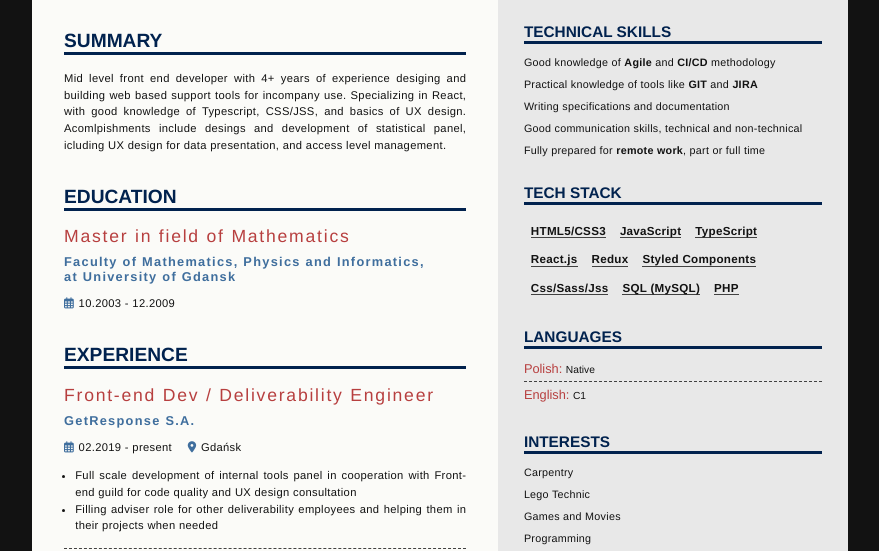
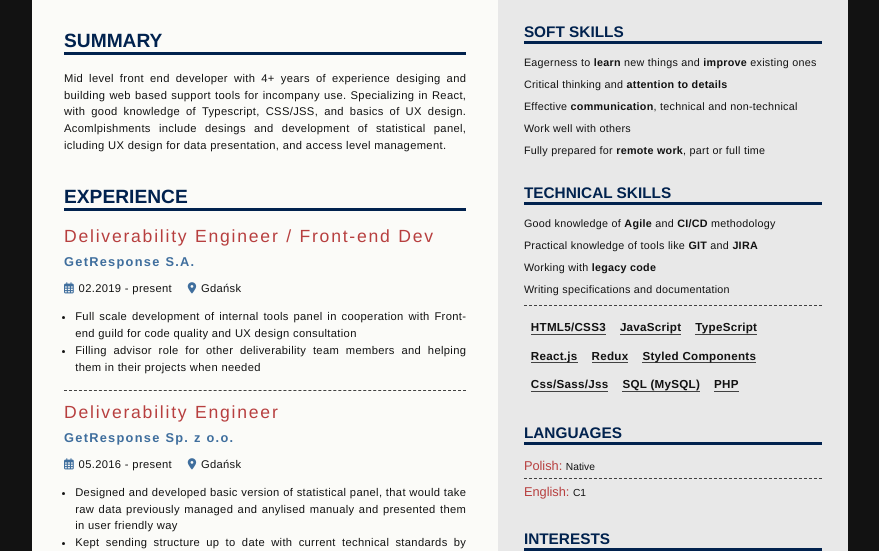
Before and after one commit to MordisDev/CV, a plain HTML site: page index.html in a window 1280 px wide. Shown: the part 272-823 px from the top of the page, without its empty margins (200-1079 px from the left). Drawn offline with Linux system fonts and the light colour scheme.

Commit message:
Change is skills presentation, minor text fixes

```diff
--- a/data/sourceData.js
+++ b/data/sourceData.js
@@ -22,10 +22,12 @@ const sourceData = {
         {
             icon: "fa-brands fa-github",
             content: "github.com/mordisdev",
+            isLink: true,
         },
         {
             icon: "fa-brands fa-linkedin",
             content: "linkedin.com/in/irek-rybinski-85734384",
+            isLink: true,
         },
     ],
     summary: "Mid level front end developer with 4+ years of experience desiging and building web based support tools for incompany use. Specializing in React, with good knowledge of Typescript, CSS/JSS, and basics of UX design. Acomlpishments include desings and development of statistical panel, icluding UX design for data presentation, and access level management.",
@@ -33,60 +35,62 @@ const sourceData = {
         {
             start: "02.2019",
             end: "present",
-            "title": "Front-end Dev / Deliverability Engineer",
+            "title": "Deliverability Engineer / Front-end Dev",
             "company": "GetResponse S.A.",
             "location": "Gdańsk",
             "description": [
                 "Full scale development of internal tools panel in cooperation with Front-end guild for code quality and UX design consultation",
-                "Filling adviser role for other deliverability employees and helping them in their projects when needed",
+                "Filling advisor role for other deliverability team members and helping them in their projects when needed",
             ],
         },
         {
             start: "05.2016",
-            end: "02.2019",
+            end: "present",
             title: "Deliverability Engineer",
-            company: "GetResponse sp. z o.o.",
+            company: "GetResponse Sp. z o.o.",
             location: "Gdańsk",
             description: [
-                "Designed and developed basic varsion of statistical panel, that would take raw data previously managed and anylised manualy and presented them in user friendly way",
+                "Designed and developed basic version of statistical panel, that would take raw data previously managed and anylised manualy and presented them in user friendly way",
                 "Kept sending structure up to date with current technical standards by desiging and overlooking application development related to sending infrastructure",
                 "Maintained mass mailing sending structure server side",
                 "Consulting, advising and mentoring for other team members",
             ],
-            pdfPageBreakAfter: true,
+            //pdfPageBreakAfter: true,
         },
         {
             start: "12.2014",
             end: "05.2016",
             title: "Deliverability Manager",
-            company: "GetResponse sp. z o.o.",
+            company: "GetResponse Sp. z o.o.",
             location: "Gdańsk",
             description: [
                 "Designed and overlooked implementation of email traffic controll algorithm, that doubled key deliverability markers as a result",
                 "Building and maintaining working relationship with Email Service Providers by in-person representation on various conferences like M3AAWG",
                 "Maintenance and development of mass sending infrastructure on application and server side",
-                "Recruiting, consulting, advising and mentoring for other team members",
+                "Consulting, advising and mentoring team members",
+                "Being a part of recruitment team for new team members",
             ],
         },
         {
             start: "04.2013",
             end: "12.2014",
             title: "Privacy and Deliverability Manager",
-            company: "GetResponse sp. z o.o.",
+            company: "GetResponse Sp. z o.o.",
             location: "Gdańsk",
             description: [
                 "Designed and overlooked implementation of message content based anti-abuse alert system",
                 "Took part in early design stage of ML based Big Data analytics tool identifying potential abusive accounts based on subscription lists",
                 "Maintenance and development of mass sending infrastructure on application and server side",
                 "Building and maintaining working relationship with Email Service Providers by in-person representation on various conferences",
-                "Recruiting, consulting, advising and mentoring for other team members",
+                "Consulting, advising and mentoring team members",
+                "Being a part of recruitment team for new team members",
             ],
         },
         {
             start: "01.2011",
             end: "04.2013",
             title: "Senior Account Manager",
-            company: "GetResponse sp. z o.o.",
+            company: "GetResponse Sp. z o.o.",
             location: "Gdańsk",
             description: [
                 "Working with key customers to accommodate their marketing needs",
@@ -116,12 +120,18 @@ const sourceData = {
             school: "University of Gdansk",
         }
     ],
+    softSkills: [
+        "Eagerness to <b>learn</b> new things and <b>improve</b> existing ones",
+        "Critical thinking and <b>attention to details</b>",
+        "Effective <b>communication</b>, technical and non-technical",
+        "Work well with others",
+        "Fully prepared for <b>remote work</b>, part or full time"
+    ],
     technicalSkills: [
         "Good knowledge of <b>Agile</b> and <b>CI/CD</b> methodology",
         "Practical knowledge of tools like <b>GIT</b> and <b>JIRA</b>",
+        "Working with <b>legacy code</b>",
         "Writing specifications and documentation",
-        "Good communication skills, technical and non-technical",
-        "Fully prepared for <b>remote work</b>, part or full time"
     ],
     techStack: [
         "HTML5/CSS3",
--- a/scripts/index.js
+++ b/scripts/index.js
@@ -15,24 +15,32 @@ function generateSectioWithTitle(title) {
     return Section;
 }
 
-function generateListItemWithIcon(icon, content) {
+function generateListItemWithIcon(icon, content, isLink) {
     const Item = document.createElement('li');
 
     const Icon = document.createElement('i');
     Icon.setAttribute('class', icon);
     Item.appendChild(Icon);
 
-    const Content = document.createElement('span');
-    Content.setAttribute('class', 'description');
-    Content.textContent = content;
+    let Content;
+    if(isLink) {
+        Content = document.createElement('a');
+        Content.setAttribute('class', 'description');
+        Content.setAttribute('href',`https://${content}`);
+        Content.setAttribute('target', '_blank');
+        Content.textContent = content;
+    } else {
+        Content = document.createElement('span');
+        Content.setAttribute('class', 'description');
+        Content.textContent = content;
+    }
+
     Item.appendChild(Content);
 
     return Item;
 }
 
-function generateListSection(title, className, listItems) {
-
-    const Section = generateSectioWithTitle(title);
+function generateList(className, listItems) {
     const List = generateElement('ul', className);
 
     listItems.map(item => {
@@ -40,6 +48,14 @@ function generateListSection(title, className, listItems) {
         Item.innerHTML = item;
         List.appendChild(Item);
     });
+
+    return List;
+}
+
+function generateListSection(title, className, listItems) {
+
+    const Section = generateSectioWithTitle(title);
+    const List = generateList(className, listItems);
 
     Section.appendChild(List);
 
@@ -60,7 +76,7 @@ PersonalInformation.appendChild(generateElement('h3', 'title', workTitle));
 const LinksAndContact = generateElement('ul','links_and_contact');
 contactAndLinks.map(item =>
     LinksAndContact.appendChild(
-        generateListItemWithIcon(item.icon, item.content)
+        generateListItemWithIcon(item.icon, item.content, item.isLink)
     ));
 
 PersonalInformation.appendChild(LinksAndContact);
@@ -94,32 +110,6 @@ Summary.appendChild(SummaryContent);
 
 LeftColumnWrapper.appendChild(Summary);
 
-// EDUCATION
-
-const { education } = sourceData;
-
-const Education = generateSectioWithTitle("Education");
-
-education.map(educationItem => {
-
-    const { start, end, title, school, speciality } = educationItem;
-
-    const Item = generateElement('div', 'education_item');
-    Item.appendChild(generateElement('h5', 'title', title));
-
-    const SpecializationAndSchool = generateElement('h6', 'speciality_and_school');
-    SpecializationAndSchool.innerHTML = `${speciality}, <br /> at ${school}`;
-    Item.appendChild(SpecializationAndSchool);
-
-    const Time = generateElement('ul', 'time_and_location');
-    Time.appendChild(generateListItemWithIcon('fa-regular fa-calendar-days', `${start} - ${end}`));
-    Item.appendChild(Time);
-
-    Education.appendChild(Item);
-});
-
-LeftColumnWrapper.appendChild(Education);
-
 // WORK EXPERIENCE
 
 const { workHistory } = sourceData;
@@ -149,17 +139,48 @@ workHistory.map(workHistoryItem => {
 
 LeftColumnWrapper.appendChild(WorkExperience);
 
-// SKILLS
+// EDUCATION
 
-const { technicalSkills } = sourceData;
+const { education } = sourceData;
 
-RightColumnWrapper.appendChild(generateListSection("Technical Skills", 'technical_skills', technicalSkills));
+const Education = generateSectioWithTitle("Education");
 
-// TECH STACK
+education.map(educationItem => {
 
-const { techStack } = sourceData;
+    const { start, end, title, school, speciality } = educationItem;
 
-RightColumnWrapper.appendChild(generateListSection("Tech Stack", 'tech_stack', techStack));
+    const Item = generateElement('div', 'education_item');
+    Item.appendChild(generateElement('h5', 'title', title));
+
+    const SpecializationAndSchool = generateElement('h6', 'speciality_and_school');
+    SpecializationAndSchool.innerHTML = `${speciality}, <br /> at ${school}`;
+    Item.appendChild(SpecializationAndSchool);
+
+    const Time = generateElement('ul', 'time_and_location');
+    Time.appendChild(generateListItemWithIcon('fa-regular fa-calendar-days', `${start} - ${end}`));
+    Item.appendChild(Time);
+
+    Education.appendChild(Item);
+});
+
+LeftColumnWrapper.appendChild(Education);
+
+// SOFT SKILLS
+
+const { softSkills } = sourceData;
+
+RightColumnWrapper.appendChild(generateListSection("Soft Skills", 'skills', softSkills));
+
+// TEHNICAL SKILLS
+
+const { technicalSkills, techStack } = sourceData;
+
+const TechnicalSkills = generateListSection("Technical Skills", 'skills', technicalSkills);
+const TechStack = generateList('tech_stack', techStack);
+TechnicalSkills.appendChild(TechStack);
+
+
+RightColumnWrapper.appendChild(TechnicalSkills);
 
 // LANGUAGES
 
--- a/styles/style.css
+++ b/styles/style.css
@@ -33,6 +33,12 @@ li {
 i {
     color: var(--color-main);
     margin-right: 0.4em;
+}
+
+a:link, a:visited {
+    text-decoration: none;
+    color: inherit;
+    opacity: .8;
 }
 
 #cv_body {
@@ -154,12 +160,17 @@ i {
     margin-left: 1em;
 }
 
-.technical_skills > li, .interests > li {
+.skills > li, .interests > li {
     margin: 0.8em 0;
     font-size: 1.2em;
     text-align: justify;
     display: list-item;
     list-style: none;
+}
+
+.tech_stack {
+    border-top: 1px dashed var(--color-text-light);
+    padding-top: .8em;
 }
 
 .tech_stack > li {
```
